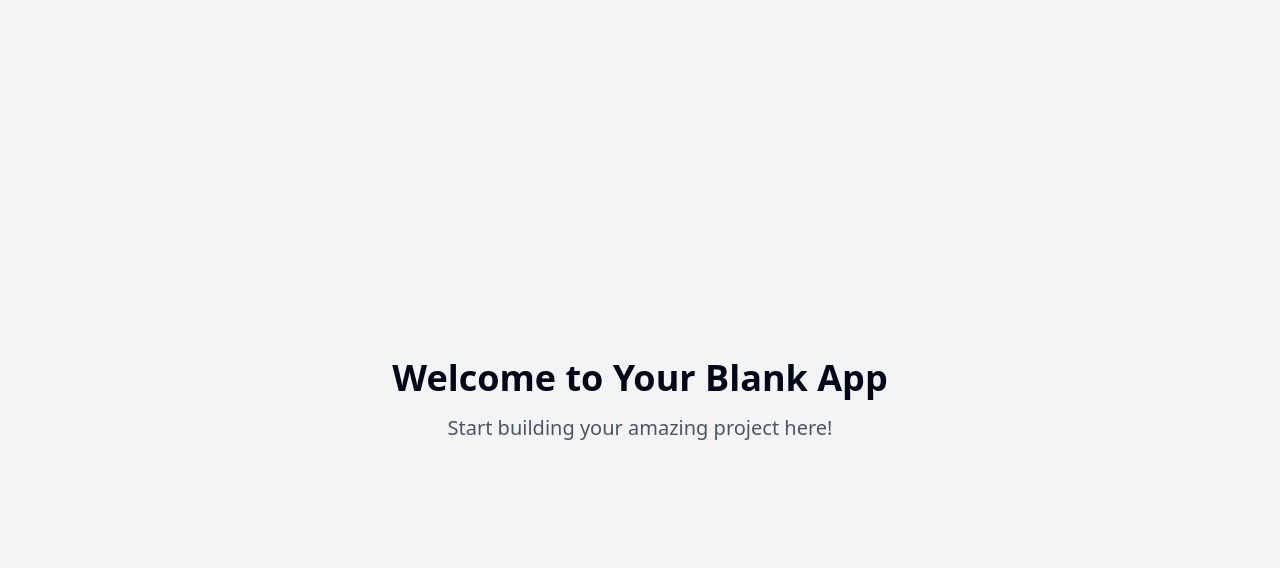
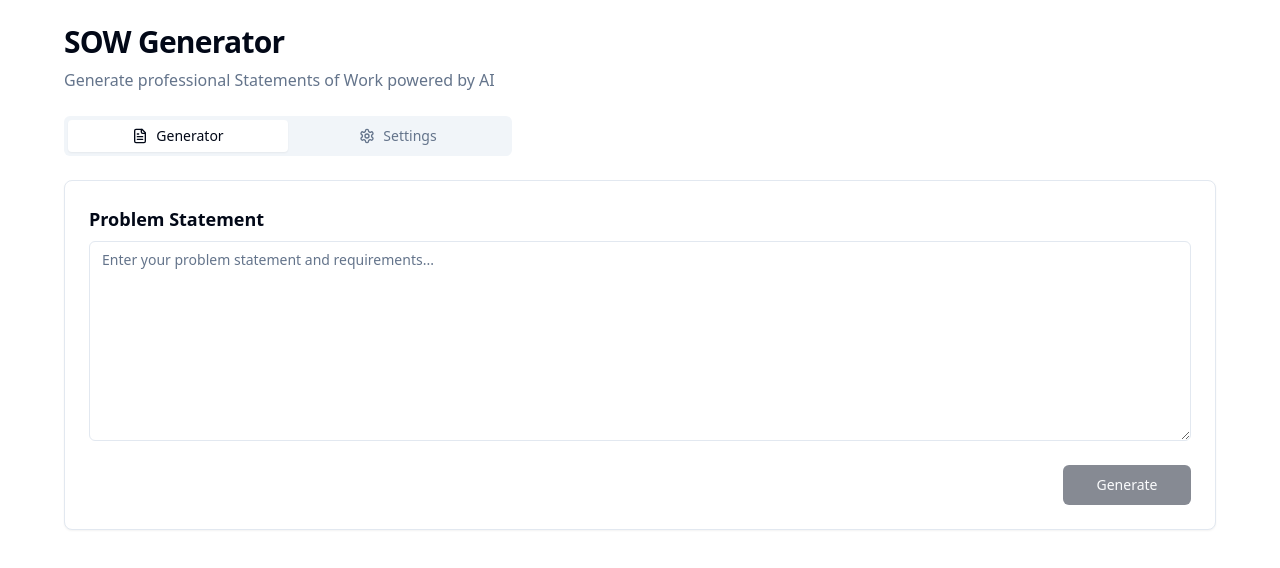
Before and after one commit to sriyakumar307/agentic-sow-drafter, a React (Vite) app: page / in a window 1280 px wide. Shown: the top 568 px of the page. Built offline with nearby package versions, Linux system fonts and the light colour scheme.

Commit message:
Add agentify SOW generator
This commit adds a new feature: an agentify AI-powered SOW generator.  The UI will include two tabs: one for text inputs and Word document outputs, and another for setting up models and API keys.

```diff
--- /dev/null
+++ b/src/components/ModelConfig.tsx
@@ -0,0 +1,68 @@
+
+import { useState } from "react";
+import { Button } from "@/components/ui/button";
+import { Input } from "@/components/ui/input";
+import { Label } from "@/components/ui/label";
+import {
+  Select,
+  SelectContent,
+  SelectItem,
+  SelectTrigger,
+  SelectValue,
+} from "@/components/ui/select";
+import { useToast } from "@/hooks/use-toast";
+
+const ModelConfig = () => {
+  const [selectedModel, setSelectedModel] = useState("");
+  const { toast } = useToast();
+
+  const handleSave = () => {
+    toast({
+      title: "Settings saved",
+      description: "Your model configuration has been updated",
+    });
+  };
+
+  return (
+    <div className="space-y-6">
+      <div className="space-y-2">
+        <h2 className="text-lg font-semibold">Model Configuration</h2>
+        <p className="text-sm text-muted-foreground">
+          Configure your AI model and API settings
+        </p>
+      </div>
+
+      <div className="space-y-4">
+        <div className="space-y-2">
+          <Label htmlFor="model">Model Selection</Label>
+          <Select value={selectedModel} onValueChange={setSelectedModel}>
+            <SelectTrigger id="model">
+              <SelectValue placeholder="Select a model" />
+            </SelectTrigger>
+            <SelectContent>
+              <SelectItem value="gpt4">GPT-4</SelectItem>
+              <SelectItem value="gpt3">GPT-3.5</SelectItem>
+              <SelectItem value="claude">Claude</SelectItem>
+            </SelectContent>
+          </Select>
+        </div>
+
+        <div className="space-y-2">
+          <Label htmlFor="apiKey">API Key</Label>
+          <Input
+            id="apiKey"
+            type="password"
+            placeholder="Enter your API key"
+            className="font-mono"
+          />
+        </div>
+
+        <Button onClick={handleSave} className="w-full">
+          Save Configuration
+        </Button>
+      </div>
+    </div>
+  );
+};
+
+export default ModelConfig;
--- /dev/null
+++ b/src/components/SOWGenerator.tsx
@@ -0,0 +1,92 @@
+
+import { useState } from "react";
+import { Button } from "@/components/ui/button";
+import { Textarea } from "@/components/ui/textarea";
+import { Card } from "@/components/ui/card";
+import { Loader2, Download } from "lucide-react";
+import { useToast } from "@/hooks/use-toast";
+
+const SOWGenerator = () => {
+  const [input, setInput] = useState("");
+  const [isGenerating, setIsGenerating] = useState(false);
+  const [generatedContent, setGeneratedContent] = useState("");
+  const { toast } = useToast();
+
+  const handleGenerate = async () => {
+    if (!input.trim()) {
+      toast({
+        title: "Error",
+        description: "Please provide a problem statement",
+        variant: "destructive",
+      });
+      return;
+    }
+
+    setIsGenerating(true);
+    // TODO: Implement actual AI generation
+    setTimeout(() => {
+      setGeneratedContent("Sample generated content...");
+      setIsGenerating(false);
+      toast({
+        title: "Success",
+        description: "SOW has been generated",
+      });
+    }, 2000);
+  };
+
+  const handleExport = () => {
+    // TODO: Implement Word document export
+    toast({
+      title: "Coming soon",
+      description: "Export functionality will be available soon",
+    });
+  };
+
+  return (
+    <div className="space-y-6">
+      <div className="space-y-2">
+        <h2 className="text-lg font-semibold">Problem Statement</h2>
+        <Textarea
+          placeholder="Enter your problem statement and requirements..."
+          className="min-h-[200px]"
+          value={input}
+          onChange={(e) => setInput(e.target.value)}
+        />
+      </div>
+
+      <div className="flex justify-end space-x-2">
+        <Button
+          onClick={handleGenerate}
+          disabled={isGenerating || !input.trim()}
+          className="w-32"
+        >
+          {isGenerating ? (
+            <>
+              <Loader2 className="w-4 h-4 mr-2 animate-spin" />
+              Generating
+            </>
+          ) : (
+            "Generate"
+          )}
+        </Button>
+      </div>
+
+      {generatedContent && (
+        <Card className="p-4 space-y-4">
+          <div className="flex items-center justify-between">
+            <h3 className="text-lg font-semibold">Generated SOW</h3>
+            <Button variant="outline" onClick={handleExport}>
+              <Download className="w-4 h-4 mr-2" />
+              Export
+            </Button>
+          </div>
+          <div className="prose max-w-none">
+            <p>{generatedContent}</p>
+          </div>
+        </Card>
+      )}
+    </div>
+  );
+};
+
+export default SOWGenerator;
--- a/src/pages/Index.tsx
+++ b/src/pages/Index.tsx
@@ -1,11 +1,48 @@
-// Update this page (the content is just a fallback if you fail to update the page)
+
+import { useState } from "react";
+import { Tabs, TabsContent, TabsList, TabsTrigger } from "@/components/ui/tabs";
+import { Card } from "@/components/ui/card";
+import { FileText, Settings } from "lucide-react";
+import SOWGenerator from "@/components/SOWGenerator";
+import ModelConfig from "@/components/ModelConfig";
 
 const Index = () => {
+  const [activeTab, setActiveTab] = useState("generator");
+
   return (
-    <div className="min-h-screen flex items-center justify-center bg-gray-100">
-      <div className="text-center">
-        <h1 className="text-4xl font-bold mb-4">Welcome to Your Blank App</h1>
-        <p className="text-xl text-gray-600">Start building your amazing project here!</p>
+    <div className="min-h-screen bg-background p-6 animate-fade-in">
+      <div className="max-w-6xl mx-auto space-y-6">
+        <header className="space-y-2">
+          <h1 className="text-3xl font-semibold tracking-tight">SOW Generator</h1>
+          <p className="text-muted-foreground">
+            Generate professional Statements of Work powered by AI
+          </p>
+        </header>
+
+        <Tabs value={activeTab} onValueChange={setActiveTab} className="space-y-6">
+          <TabsList className="grid w-full max-w-md grid-cols-2">
+            <TabsTrigger value="generator" className="space-x-2">
+              <FileText className="w-4 h-4" />
+              <span>Generator</span>
+            </TabsTrigger>
+            <TabsTrigger value="settings" className="space-x-2">
+              <Settings className="w-4 h-4" />
+              <span>Settings</span>
+            </TabsTrigger>
+          </TabsList>
+
+          <TabsContent value="generator" className="space-y-4">
+            <Card className="p-6">
+              <SOWGenerator />
+            </Card>
+          </TabsContent>
+
+          <TabsContent value="settings" className="space-y-4">
+            <Card className="p-6">
+              <ModelConfig />
+            </Card>
+          </TabsContent>
+        </Tabs>
       </div>
     </div>
   );
--- a/tailwind.config.ts
+++ b/tailwind.config.ts
@@ -1,3 +1,4 @@
+
 import type { Config } from "tailwindcss";
 
 export default {
@@ -51,16 +52,6 @@ export default {
         card: {
           DEFAULT: 'hsl(var(--card))',
           foreground: 'hsl(var(--card-foreground))'
-				},
-				sidebar: {
-					DEFAULT: 'hsl(var(--sidebar-background))',
-					foreground: 'hsl(var(--sidebar-foreground))',
-					primary: 'hsl(var(--sidebar-primary))',
-					'primary-foreground': 'hsl(var(--sidebar-primary-foreground))',
-					accent: 'hsl(var(--sidebar-accent))',
-					'accent-foreground': 'hsl(var(--sidebar-accent-foreground))',
-					border: 'hsl(var(--sidebar-border))',
-					ring: 'hsl(var(--sidebar-ring))'
         }
       },
       borderRadius: {
@@ -70,25 +61,22 @@ export default {
       },
       keyframes: {
         'accordion-down': {
-					from: {
-						height: '0'
-					},
-					to: {
-						height: 'var(--radix-accordion-content-height)'
-					}
+          from: { height: '0' },
+          to: { height: 'var(--radix-accordion-content-height)' }
         },
         'accordion-up': {
-					from: {
-						height: 'var(--radix-accordion-content-height)'
+          from: { height: 'var(--radix-accordion-content-height)' },
+          to: { height: '0' }
         },
-					to: {
-						height: '0'
-					}
+        'fade-in': {
+          '0%': { opacity: '0' },
+          '100%': { opacity: '1' }
         }
       },
       animation: {
         'accordion-down': 'accordion-down 0.2s ease-out',
-				'accordion-up': 'accordion-up 0.2s ease-out'
+        'accordion-up': 'accordion-up 0.2s ease-out',
+        'fade-in': 'fade-in 0.3s ease-out'
       }
     }
   },
```
Lines whose indentation alone changed are shown as unchanged.
